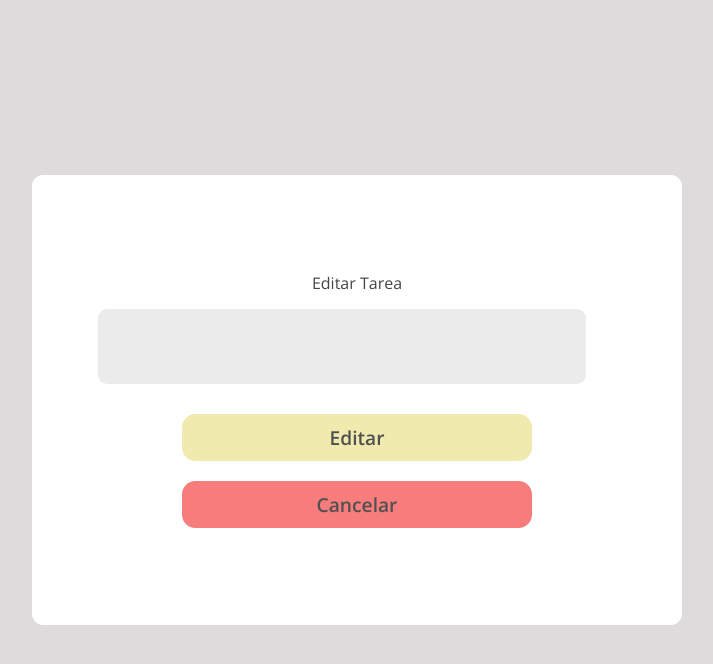
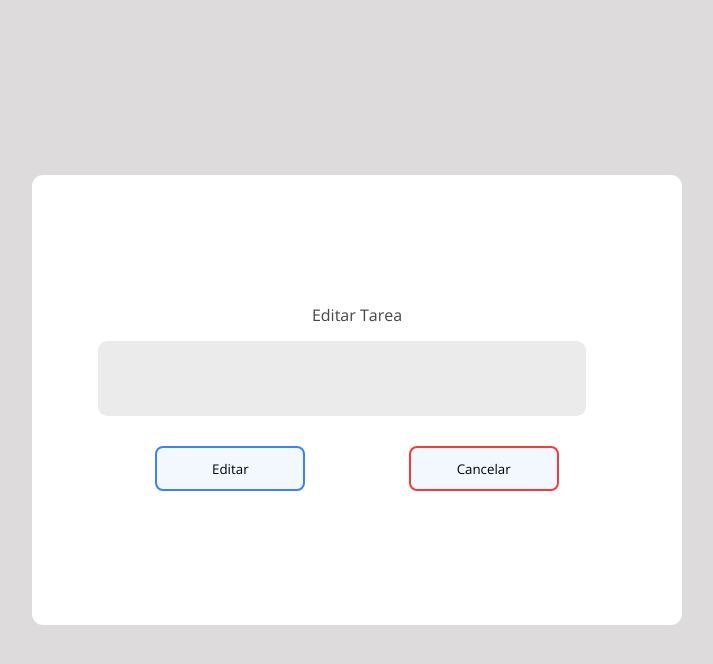
Before and after one commit to conradojuliosisnero/app-task, a PHP site: page /tareas/editar.php?id=1 in a window 1280 px wide. Shown: the top 664 px of the page, without its empty margins (283-996 px from the left). Run offline with PHP 8.4, Linux system fonts and the light colour scheme; data that the repository does not hold is empty.

Commit message:
UI mejorado

```diff
--- a/includes/assets/css/style.css
+++ b/includes/assets/css/style.css
@@ -63,9 +63,7 @@ body {
 	width: 80%;
 	height: 75px;
 	margin-bottom: 30px;
-    /* font-size: .8em;
-    border-radius: .7em;
-    margin-right:30px; */
+
 }
 .container .form .contend__btn{
 	display: flex;
@@ -73,48 +71,52 @@ body {
 	justify-content: space-around;
 }
 
+/* botones de editar  */
+
+.btn__contend--editar{
+	display: flex;
+	justify-content: space-evenly;
+	width: 100%;
+	height: 50px;
+}
+
 .container .form .button_task--editar {
-	font-size: 1.2em;
-	border-radius: 0.7em;
+	background-color: #f3f7fe;
 	border: none;
-	outline: none;
-	background-color: #f0eaaf;
-	color: #505050;
-	font-weight: 600;
-	padding: 10px 20px;
-	width: 350px;
-	transition: box-shadow 0.2s ease;
+	border-radius: 8px;
+	width: 150px;
+	height: 45px;
+	transition: .3s;
 	cursor: pointer;
+	border: solid #3b82f6 2px;
 	margin-bottom: 20px;
 }
 
 a{
 	text-decoration: none;
 }
+
 .container .form .button_task--cancelar{
-	font-size: 1.2em;
-	border-radius: 0.7em;
+	background-color: #f3f7fe;
 	border: none;
-	outline: none;
-	background-color: #f77c7c;
-	color: #505050;
-	font-weight: 600;
-	padding: 10px 20px;
-	width: 350px;
-	transition: box-shadow 0.2s ease;
+	border-radius: 8px;
+	width: 150px;
+	height: 45px;
+	border: solid #f63b3b 2px;
+	transition: .3s;
 	cursor: pointer;
-	text-decoration: none;
-	display: flex;
-	align-items: center;
-	justify-content: center;
 }
 
 .container .form .button_task--editar:hover{
-	background-color: #f5ea85;
+	background-color: #3b82f6;
+	box-shadow: 0 0 0 5px #3b83f65f;
+	color: #fff;
 }
 
 .container .form .button_task--cancelar:hover{
-	background-color: #ec3333;
+	background-color: #f63b3b;
+	box-shadow: 0 0 0 5px #d53434;
+	color: #fff;
 }
 
 
@@ -213,6 +215,11 @@ a{
   display: inline-flex;
 }
 
+.btn-53 a{
+	text-decoration: none;
+	color: #ffffff;
+}
+
 .btn-53 span {
   opacity: 0;
   transform: translateY(-15px);
--- a/includes/editar.php
+++ b/includes/editar.php
@@ -4,7 +4,7 @@
 <head>
     <meta charset="UTF-8">
     <meta name="viewport" content="width=device-width, initial-scale=1.0">
-    <link rel="stylesheet" href="./css/style.css">
+    <link rel="stylesheet" href="http://localhost/tareas/app-tareas/includes/assets/css/style.css">
     <link rel="preconnect" href="https://fonts.googleapis.com">
     <link rel="preconnect" href="https://fonts.gstatic.com" crossorigin>
     <link href="https://fonts.googleapis.com/css2?family=Dancing+Script:wght@400;500;600;700&family=Open+Sans:wght@300;400;500;600&display=swap" rel="stylesheet">
@@ -32,11 +32,12 @@
 
             <!-- text area  -->
             <textarea class="add__task" name="tarea" cols="30" rows="10"><?= $row['tarea'] ?></textarea>
+            <div class="btn__contend--editar">
             <button class="button_task--editar " name="editar" type="submit">Editar</button>
             <a href="./editar.php">
             <button class="button_task--cancelar " name="editar" type="submit">Cancelar</button>
             </a>
-            <!-- <a href="./editar.php" class="button_task--cancelar">Cancelar</a> -->
+            </div>
         </form>
 
         <!-- validacion en caso que el campo este vacio  -->
@@ -61,12 +62,7 @@
                     header("location: index.php");
                 }
             } else {
-
-                // imprimimos esto en pantalla
         ?>
-                <div class="label__error">
-                    <label>Error el campo esta vacio</label>
-                </div>
         <?php
             }
         }
--- a/includes/task.php
+++ b/includes/task.php
@@ -34,10 +34,8 @@
 
             <button class="btn-53">
                 <div class="original">Ver Tareas</div>
-                <div class="letters">
-                    <span>V</span>
-                    <span>e</span>
-                    <span>r</span>
+                <div class="letters" href="index.php">
+                    <span class="letters__link"><a class="link" href="index.php">Ver</a></span>
                 </div>
             </button>
             </div>
```
